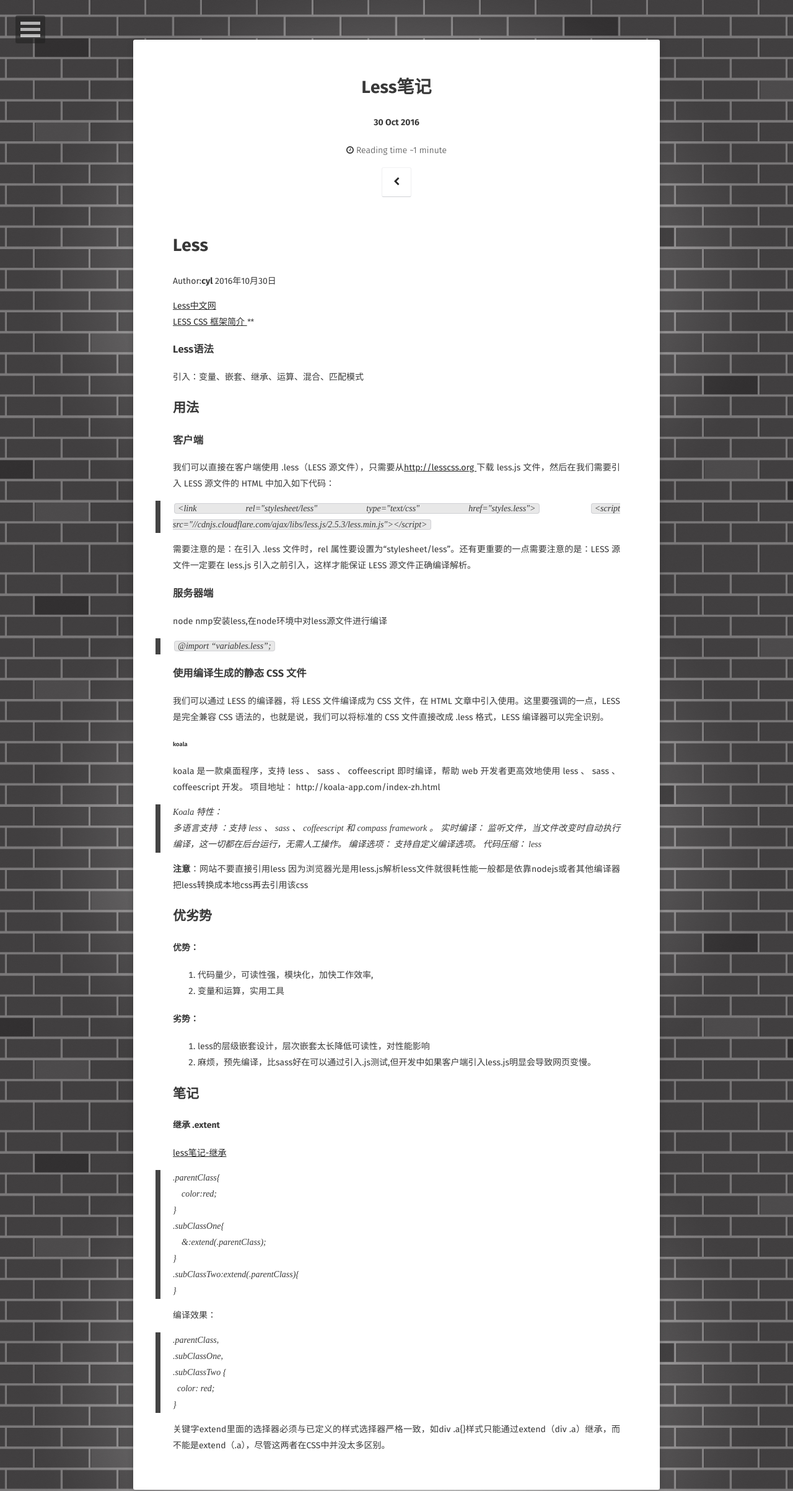
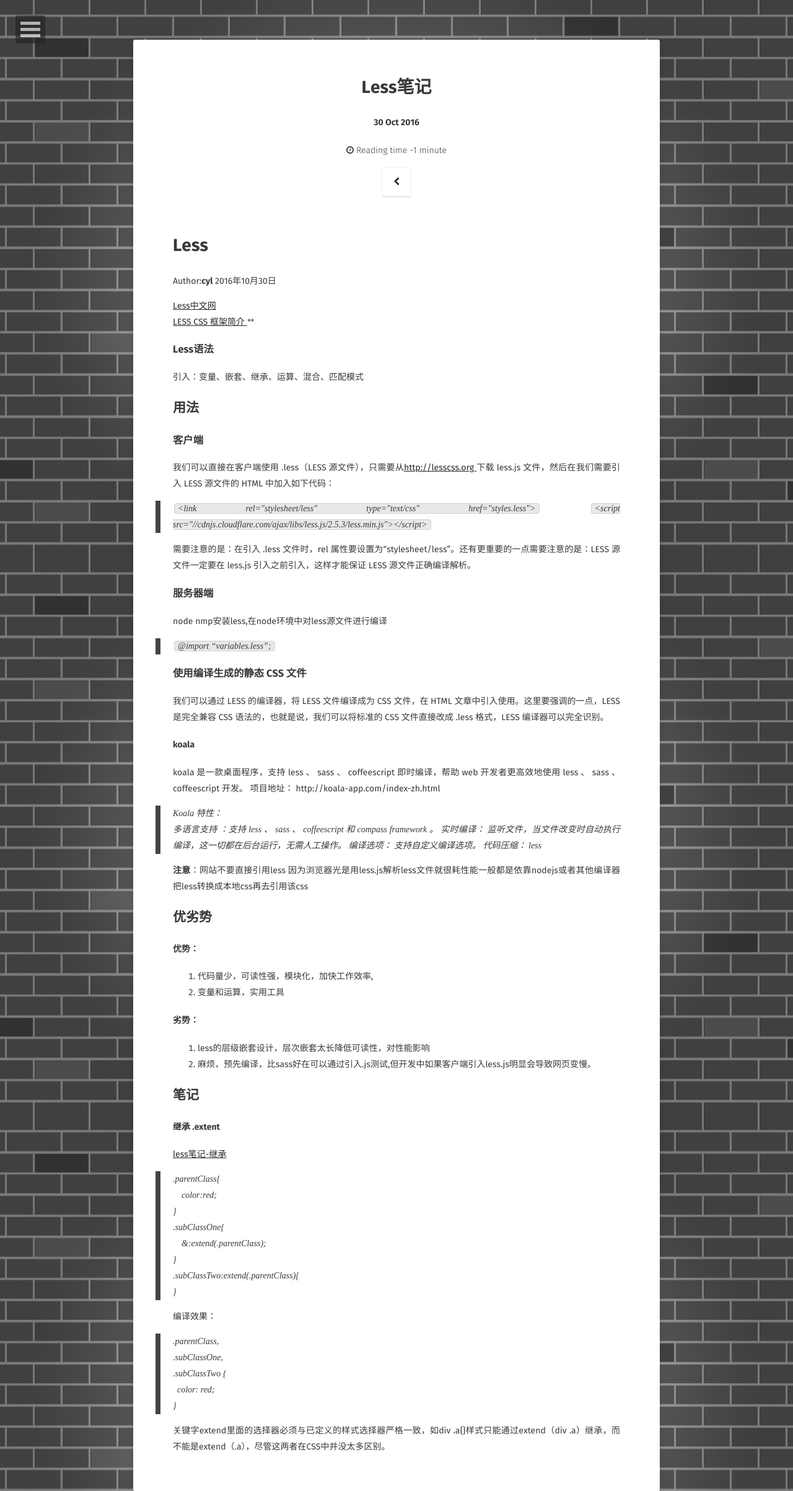
Before and after one commit to Chenyueli/Blog, a Jekyll site: the page built from _posts/2016-10-30-less.md, in a window 1280 px wide. Shown: the whole page at 62% size. Built offline with Jekyll 4.4.1, drawn with Linux system fonts in a browser that asks for light colours; some web fonts are replaced; comment, search, counter and statistics services are not loaded.

```diff
--- a/_posts/2016-10-30-less.md
+++ b/_posts/2016-10-30-less.md
@@ -28,6 +28,7 @@ Author:**cyl**  2016年10月30日
 ### 客户端
 
 我们可以直接在客户端使用 .less（LESS 源文件），只需要从<a href="http://lesscss.org">http://lesscss.org </a>下载 less.js 文件，然后在我们需要引入 LESS 源文件的 HTML 中加入如下代码：
+
 >`<link rel="stylesheet/less" type="text/css" href="styles.less">`
 `<script src="//cdnjs.cloudflare.com/ajax/libs/less.js/2.5.3/less.min.js"></script>`
 
@@ -43,7 +44,7 @@ node nmp安装less,在node环境中对less源文件进行编译
 
 我们可以通过 LESS 的编译器，将 LESS 文件编译成为 CSS 文件，在 HTML 文章中引入使用。这里要强调的一点，LESS 是完全兼容 CSS 语法的，也就是说，我们可以将标准的 CSS 文件直接改成 .less 格式，LESS 编译器可以完全识别。
 
-###### koala
+#### koala
 
 koala 是一款桌面程序，支持 less 、 sass 、 coffeescript 即时编译，帮助 web 开发者更高效地使用 less 、 sass 、 coffeescript 开发。
 项目地址： http://koala-app.com/index-zh.html
@@ -69,6 +70,7 @@ koala 是一款桌面程序，支持 less 、 sass 、 coffeescript 即时编译
 3. 麻烦，预先编译，比sass好在可以通过引入.js测试,但开发中如果客户端引入less.js明显会导致网页变慢。
 
 ## 笔记
+
 ####  继承 .extent
 
 <a href="http://blog.csdn.net/qq_19865749/article/details/52523178">less笔记-继承</a>
```
